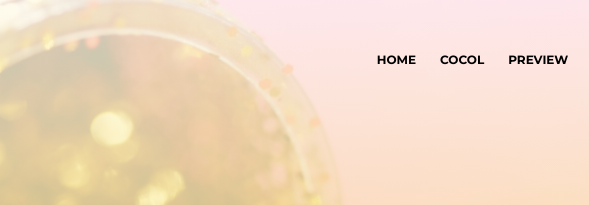
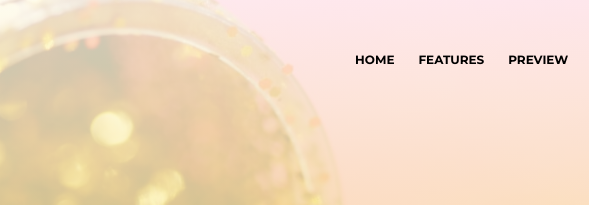
Before and after one commit to arief-ram/ShariaCoin, a plain HTML site: page cicil.html in a window 1280 px wide. Shown: the top 205 px of the page, 309-898 px from the left. Drawn offline with nearby package versions, Linux system fonts and the light colour scheme.

Commit message:
GANTI PITUR

```diff
--- a/cicil.html
+++ b/cicil.html
@@ -64,7 +64,7 @@
                     <a class="nav-link page-scroll" href="index.html">HOME <span class="sr-only">(current)</span></a>
                 </li>
                 <li class="nav-item">
-                    <a class="nav-link page-scroll" href="#features">COCOL</a>
+                    <a class="nav-link page-scroll" href="#features">FEATURES</a>
                 </li>
                 <li class="nav-item">
                     <a class="nav-link page-scroll" href="#preview">PREVIEW</a>
```
